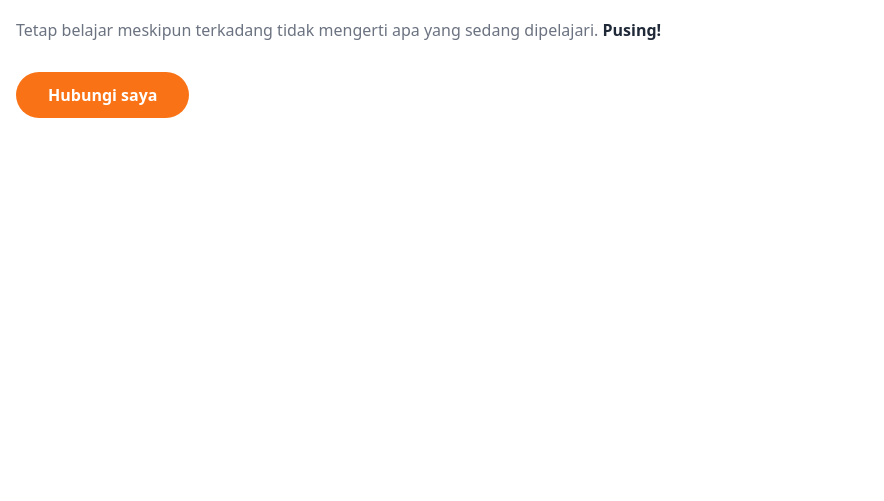
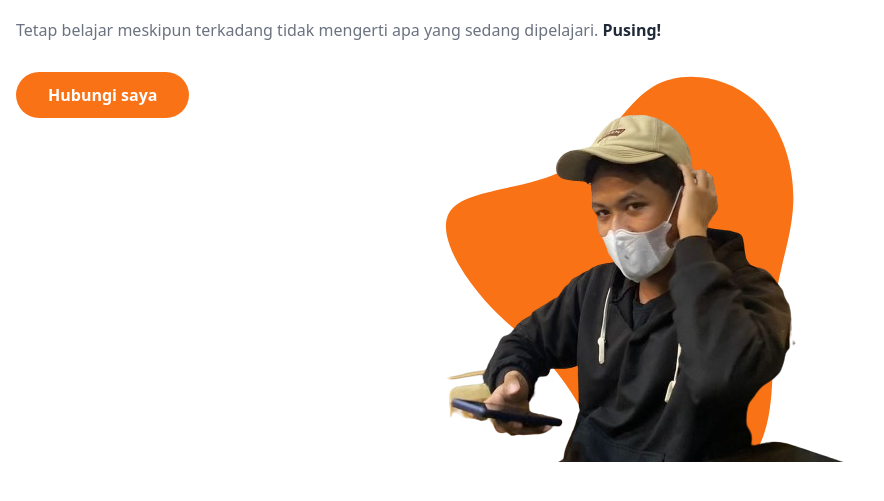
Before and after one commit to hpdrr/portfolio, a plain HTML site: page src/index.html in a window 1280 px wide. Shown: the part 243-744 px from the top of the page, without its empty margins (0-884 px from the left). Drawn offline with Linux system fonts and the light colour scheme.

Commit message:
Menambahkan gambar dan background gambar

```diff
--- a/src/index.html
+++ b/src/index.html
@@ -32,6 +32,28 @@
               >Hubungi saya</a
             >
           </div>
+          <div class="w-full self-end px-4">
+            <div class="relative" class="mt-10">
+              <img
+                src="../dist/img/Hapid_Ramdani-removebg (3).png"
+                alt="Hapid Ramdani"
+                class="max-w-full mx-auto"
+              />
+              <span class="absolute -bottom-0 -z-10 left-1/2 -translate-x-1/2"
+                ><svg
+                  height="400"
+                  width="400"
+                  viewBox="0 0 200 200"
+                  xmlns="http://www.w3.org/2000/svg"
+                >
+                  <path
+                    fill="#F97316"
+                    d="M38.1,-53.8C47.4,-45.7,51.5,-31.9,51.1,-19.8C50.7,-7.6,45.8,2.8,44.6,17C43.5,31.2,46.1,49.2,39.3,62.2C32.5,75.3,16.3,83.4,4.1,77.8C-8.1,72.2,-16.2,52.9,-25,40.4C-33.7,28,-43,22.5,-51.7,12.8C-60.4,3,-68.6,-11,-62.7,-17.7C-56.9,-24.5,-37.1,-24.1,-24.3,-31.1C-11.5,-38.1,-5.7,-52.4,4.3,-58.4C14.4,-64.4,28.8,-61.9,38.1,-53.8Z"
+                    transform="translate(100 100) scale(1.5)"
+                  /></svg
+              ></span>
+            </div>
+          </div>
         </div>
       </div>
     </section>
```
Also changed, not shown: dist/img/Hapid Ramdani.jpg (added), dist/img/Hapid_Ramdani-removebg (2).png (added), dist/img/Hapid_Ramdani-removebg (3).png (added), dist/img/Hapid_Ramdani-removebg.png (added), dist/output.css.
